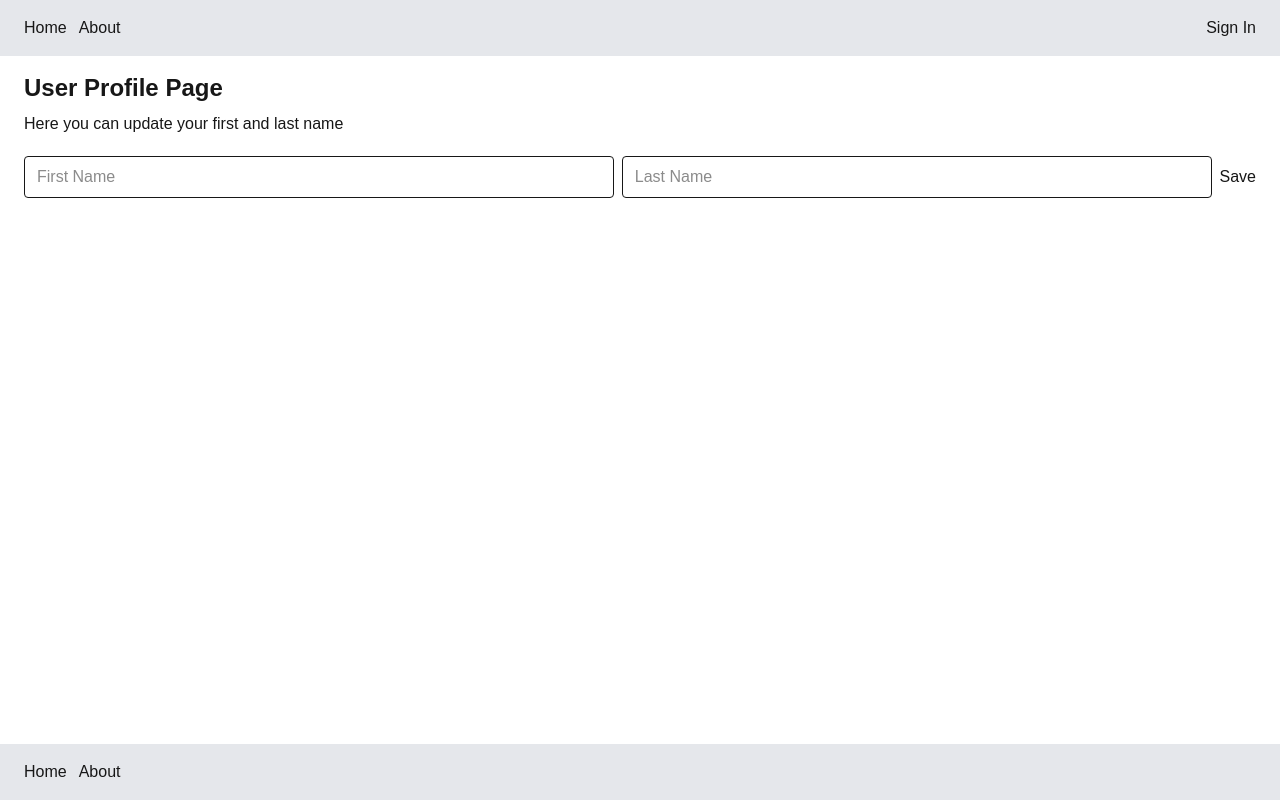
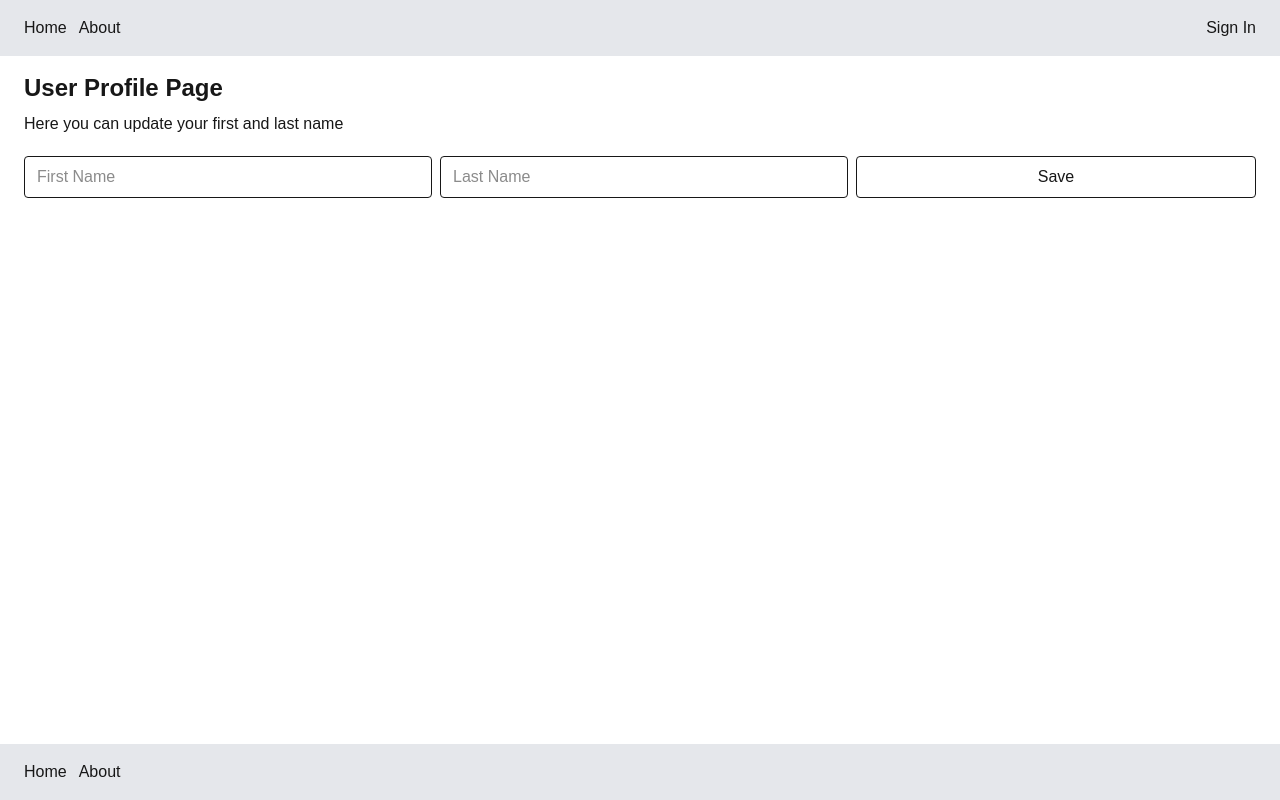
Before and after one commit to Julian1936/next-todo, a Next.js app: page /profile in a window 1280 px wide. Built offline with nearby package versions, Linux system fonts and the light colour scheme; no server answers.

Commit message:
feat: enhance AuthButton and ProfileForm components with improved layout and styling

```diff
--- a/app/components/AuthButton.tsx
+++ b/app/components/AuthButton.tsx
@@ -12,7 +12,7 @@ export default function AuthButton() {
   if (session?.user) {
     return (
       <div className="flex items-center gap-2">
-        <p>Signed in as {session?.user?.firstName && session?.user?.lastName ? `${session.user.firstName} ${session.user.lastName}` : session?.user?.email}</p>
+        <p className="hidden sm:block">Signed in as {session?.user?.firstName && session?.user?.lastName ? `${session.user.firstName} ${session.user.lastName}` : session?.user?.email}</p>
         <button onClick={() => signOut()} className="text-sm border rounded px-2 py-1 hover:bg-gray-50">
           Sign Out
         </button>
--- a/app/components/ProfileForm.tsx
+++ b/app/components/ProfileForm.tsx
@@ -27,10 +27,10 @@ export default function ProfileForm() {
   }
 
   return (
-    <form onSubmit={handleSubmit} className="flex gap-2 mb-10">
+    <form onSubmit={handleSubmit} className="flex flex-col sm:flex-row flex-wrap gap-2 mb-10">
       <input type="text" value={firstName} onChange={(e) => setFirstName(e.target.value)} placeholder="First Name" className="border rounded px-3 py-2 flex-1" />
       <input type="text" value={lastName} onChange={(e) => setLastName(e.target.value)} placeholder="Last Name" className="border rounded px-3 py-2 flex-1" />
-      <button type="submit" disabled={saving}>
+      <button type="submit" disabled={saving} className="border rounded px-2 py-1 hover:bg-gray-50 flex-1">
         {saving ? "Saving..." : "Save"}
       </button>
     </form>
```
